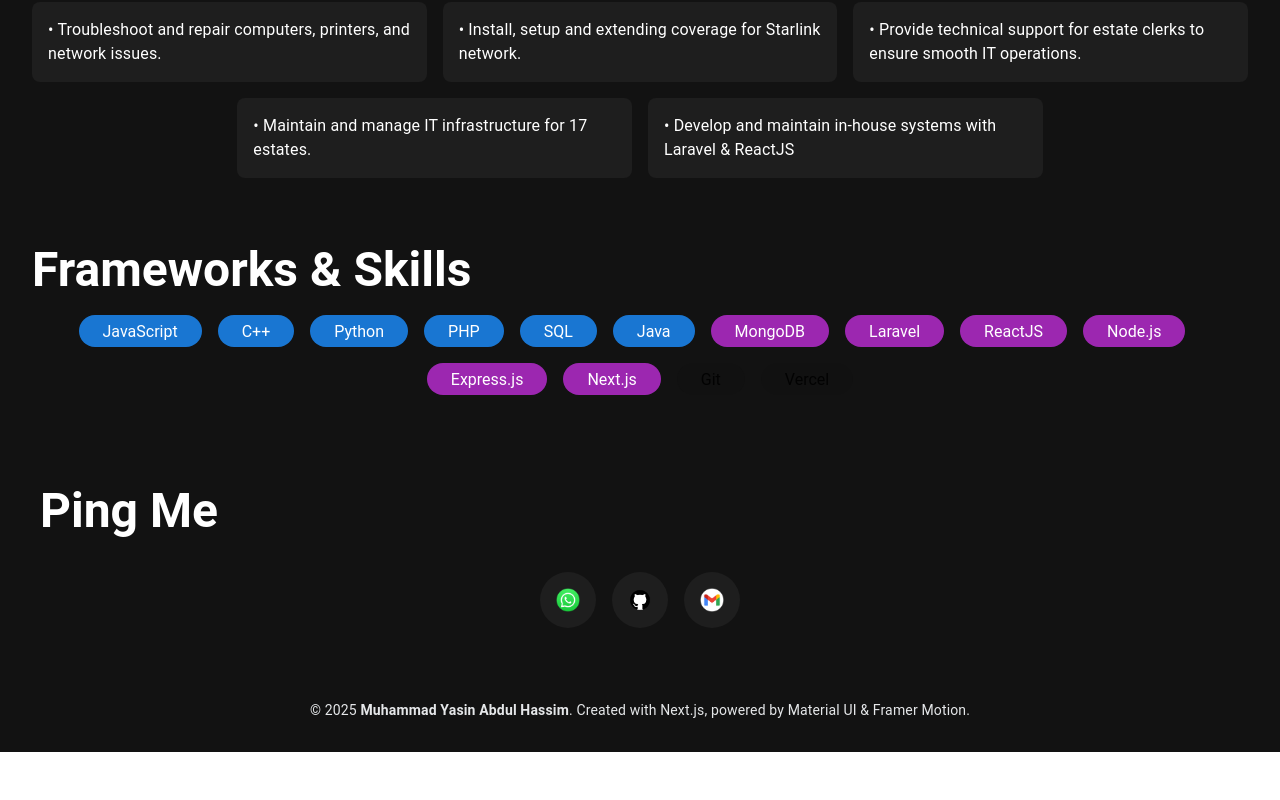
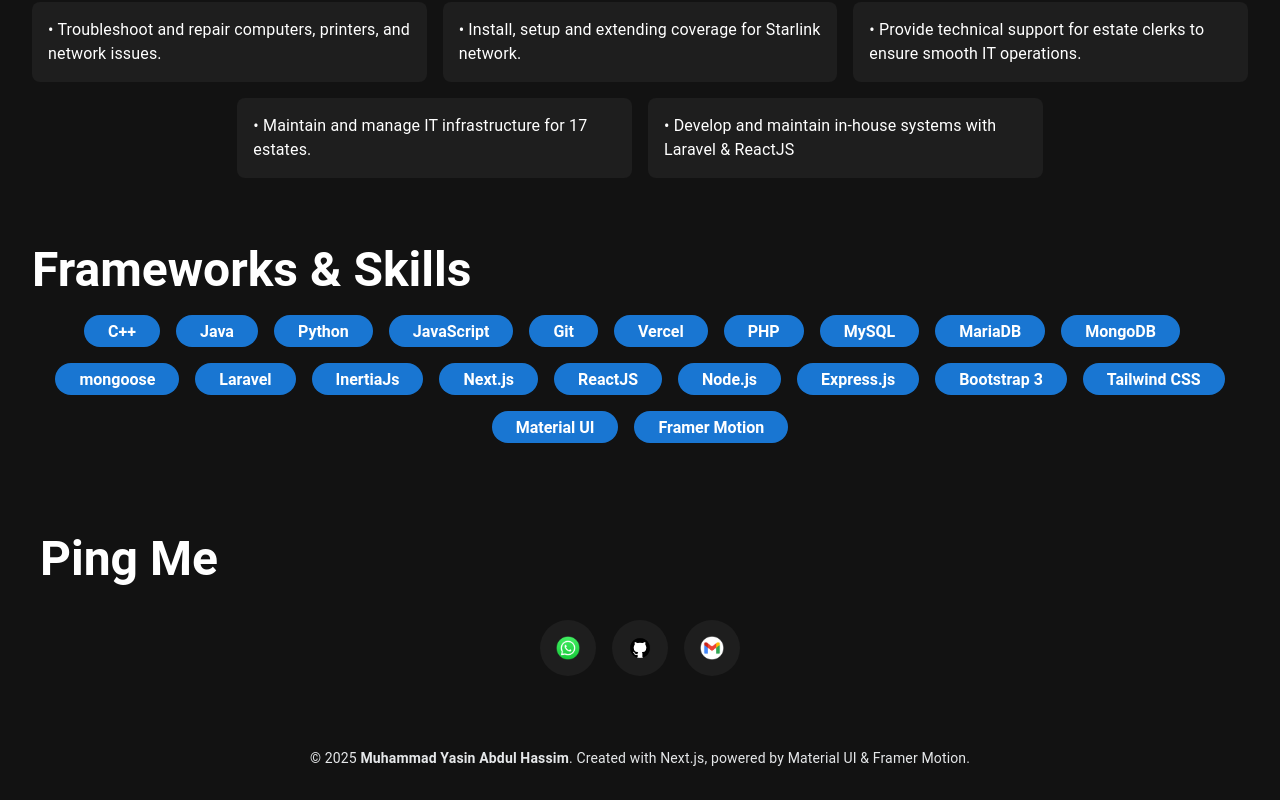
Before and after one commit to YsinHsim/yasinhassim, a Next.js app: page / in a window 1280 px wide. Shown: the part 2789-3589 px from the top of the page. Before the commit the page ends 3541 px from the top, so only its background shows below. Built offline with nearby package versions, Linux system fonts and the light colour scheme.

Commit message:
Update TechSkills.js
add skill set and change the color to primary only.

```diff
--- a/app/components/TechSkills.js
+++ b/app/components/TechSkills.js
@@ -6,20 +6,27 @@ import { motion, useInView } from "framer-motion";
 import { useRef } from "react";
 
 const techSkills = [
+    { label: "C++", color: "primary" },
+    { label: "Java", color: "primary" },
+    { label: "Python", color: "primary" },
     { label: "JavaScript", color: "primary" },
-    { label: "C++", color: "primary" },
-    { label: "Python", color: "primary" },
+    { label: "Git", color: "primary" },
+    { label: "Vercel", color: "primary" },
     { label: "PHP", color: "primary" },
-    { label: "SQL", color: "primary" },
-    { label: "Java", color: "primary" },
-    { label: "MongoDB", color: "secondary" },
-    { label: "Laravel", color: "secondary" },
-    { label: "ReactJS", color: "secondary" },
-    { label: "Node.js", color: "secondary" },
-    { label: "Express.js", color: "secondary" },
-    { label: "Next.js", color: "secondary" },
-    { label: "Git", color: "default" },
-    { label: "Vercel", color: "default" },
+    { label: "MySQL", color: "primary" },
+    { label: "MariaDB", color: "primary" },
+    { label: "MongoDB", color: "primary" },
+    { label: "mongoose", color: "primary" },
+    { label: "Laravel", color: "primary" },
+    { label: "InertiaJs", color: "primary" },
+    { label: "Next.js", color: "primary" },
+    { label: "ReactJS", color: "primary" },
+    { label: "Node.js", color: "primary" },
+    { label: "Express.js", color: "primary" },
+    { label: "Bootstrap 3", color: "primary" },
+    { label: "Tailwind CSS", color: "primary" },
+    { label: "Material UI", color: "primary" },
+    { label: "Framer Motion", color: "primary" },
 ];
 
 export default function TechSkills() {
@@ -61,7 +68,7 @@ export default function TechSkills() {
                                 whileHover={{ scale: 1.1, transition: { duration: 0.3 } }}
                                 whileTap={{ scale: 0.95 }}
                             >
-                                <Chip label={skill.label} color={skill.color} sx={{ p: 1.5, mb: 2, fontSize: "1rem" }} />
+                                <Chip label={skill.label} color={skill.color} sx={{ p: 1.5, mb: 2, fontSize: "1rem", fontWeight: "bold" }} />
                             </motion.div>
                         ))}
                     </Stack>
```
